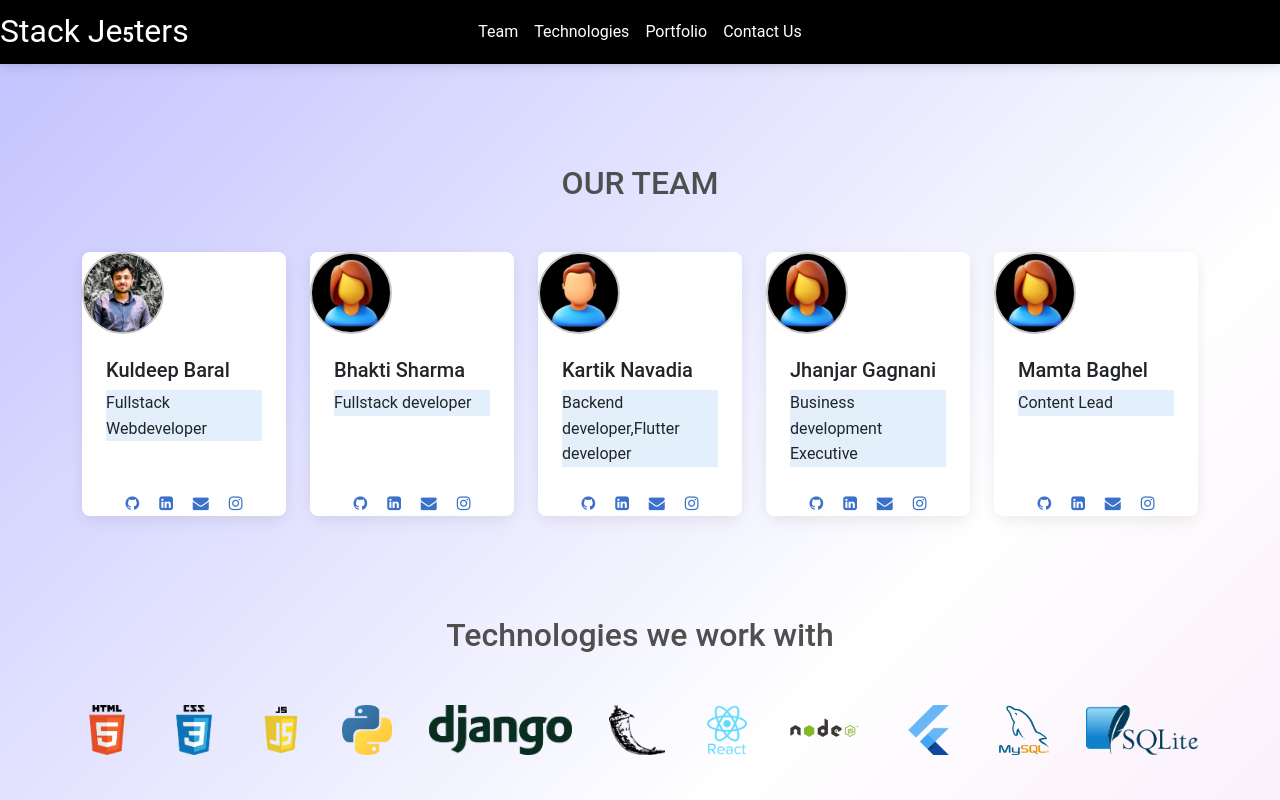
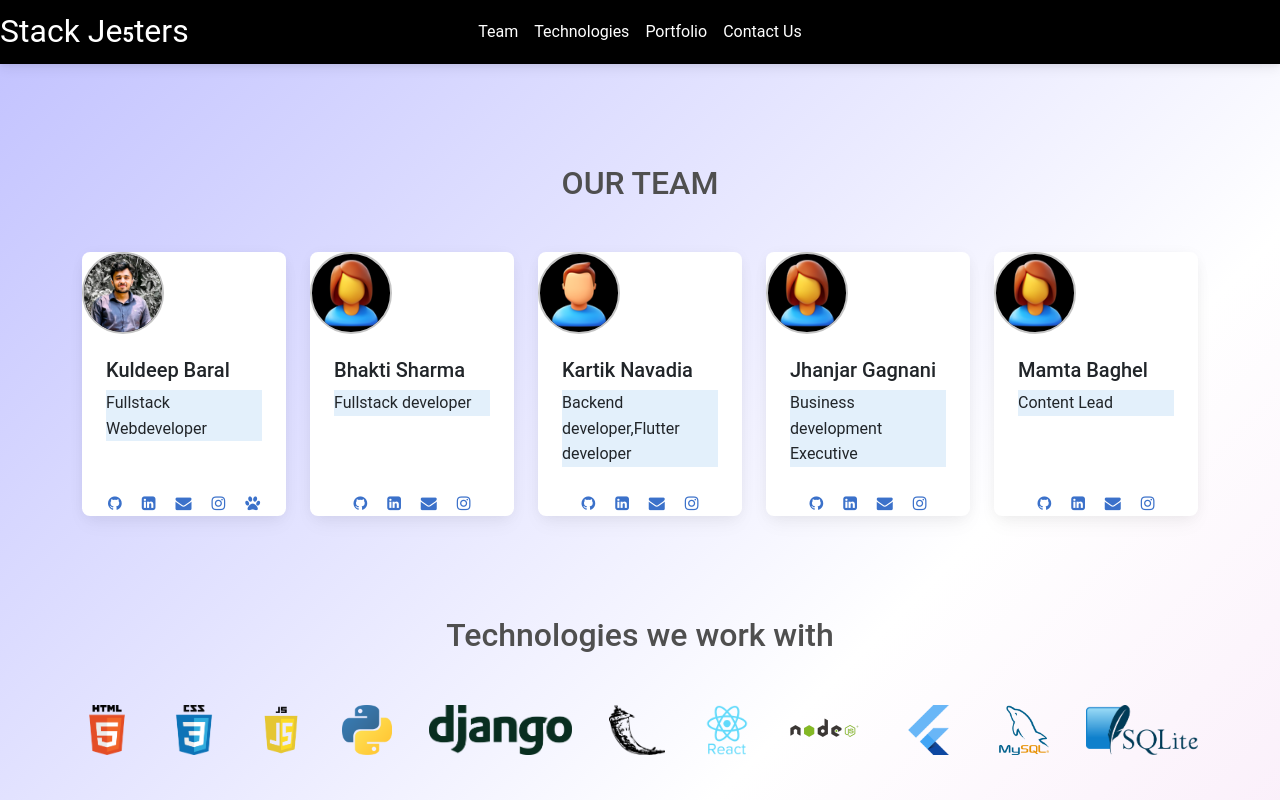
Before and after one commit to KuldeepBaral87/Stack-Jesters, a plain HTML site: page index.html in a window 1280 px wide. Shown: the top 800 px of the page. Drawn offline with nearby package versions, Linux system fonts and the light colour scheme.

Commit message:
Stack-Jesters profile update

```diff
--- a/index.html
+++ b/index.html
@@ -245,6 +245,9 @@
                   aria-hidden="true"
                   title="Instagram"
                 ></i>
+              </a>
+              <a href="https://kuldeepbaral87.github.io/My_Portfolio/"
+                ><i class="fa fa-paw" aria-hidden="true" title="Pawrtfolio"></i>
               </a>
             </div>
           </div>
```
